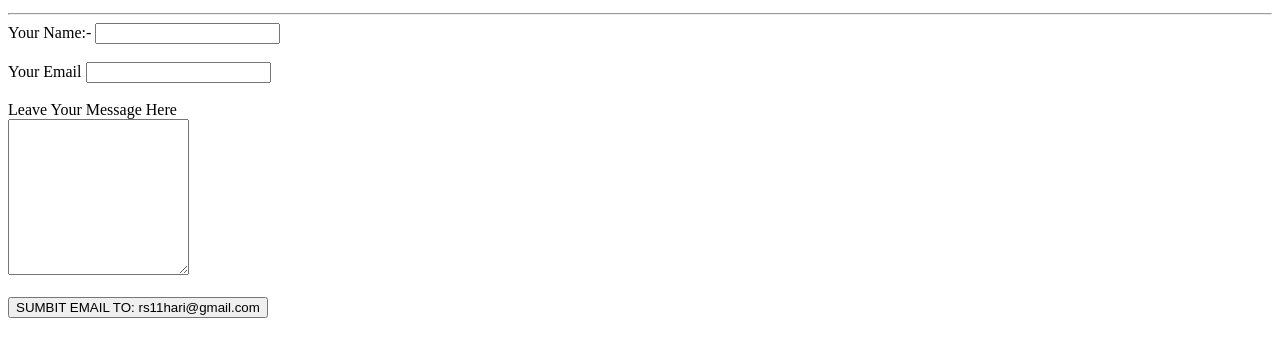
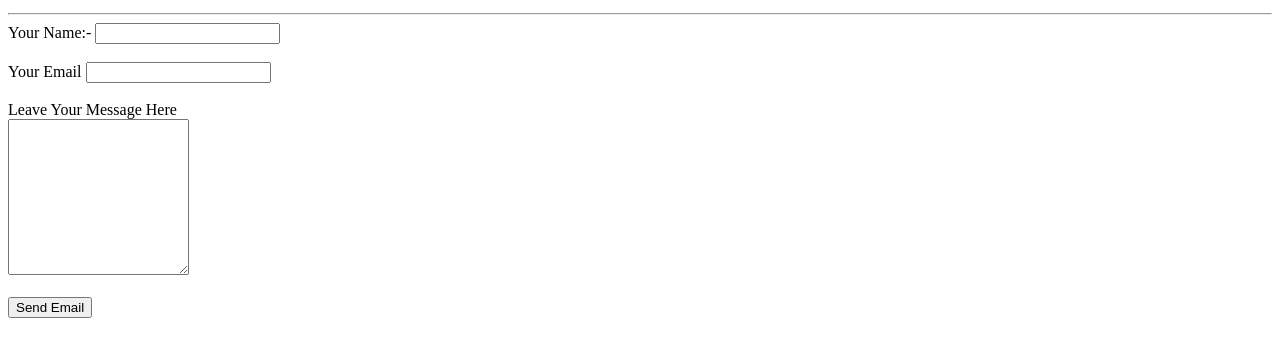
Before and after one commit to Hany-11/HanyCV, a plain HTML site: page contact me.html in a window 1280 px wide. Shown: the part 137-494 px from the top of the page. Drawn offline with Linux system fonts and the light colour scheme.

Commit message:
Update contact me.html

```diff
--- a/contact me.html
+++ b/contact me.html
@@ -21,7 +21,7 @@
         <label for="u message">  Leave Your Message Here </label><br>
         <textarea name="u message" rows="10" cols="20"></textarea><br><br>
         <form method="post" action="mailto:rs11hari@gmail.com" >
-        <input type="submit" name="submit" value="SUMBIT EMAIL TO: rs11hari@gmail.com" <a href="mailto:rs11hari@gmial.com">
+        <input type="submit" name="submit" value="Send Email">
 
       </form>
 
```
